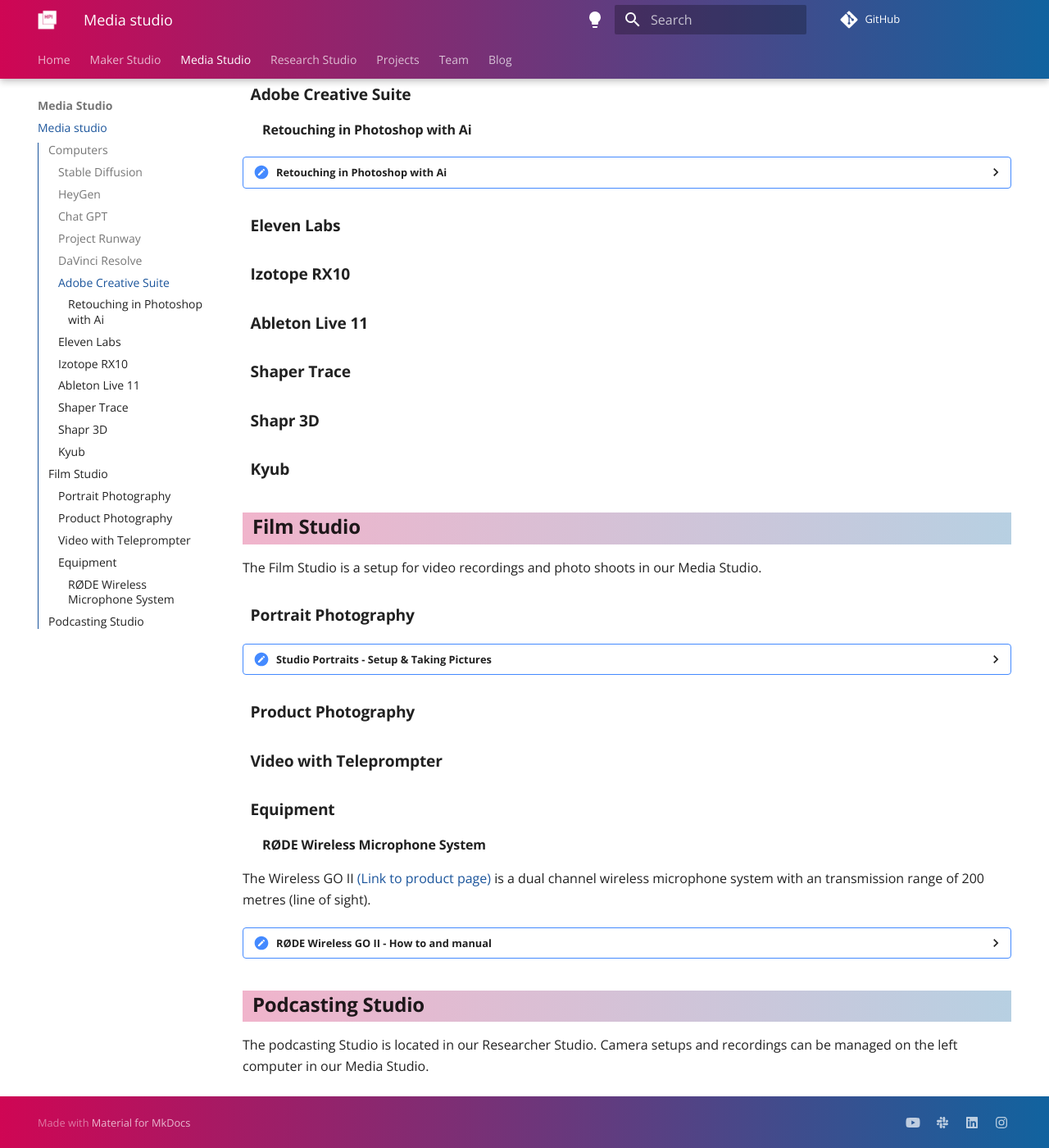
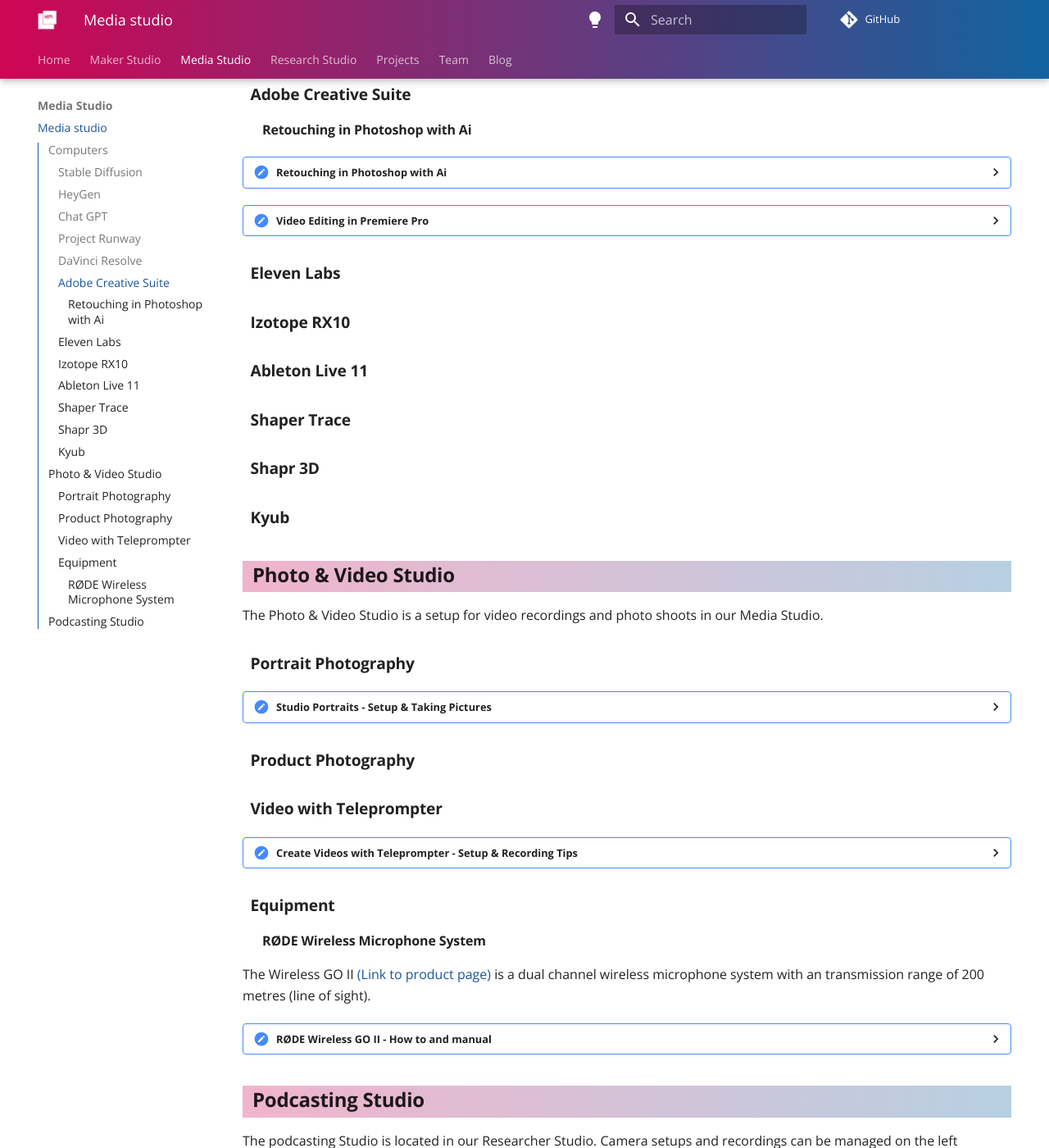
Before and after one commit to makeruniverse/docs, an MkDocs documentation site: the page built from docs/studios/media-studio.md, in a window 1280 px wide and 1400 px high, scrolled down 889 px. Shown: the whole window at 82% size. Built offline with MkDocs 1.6.1 and Material for MkDocs 9.7.7, drawn with Linux system fonts in a browser that asks for light colours; comment, search, counter and statistics services are not loaded.

Commit message:
Added Tutorials

```diff
--- a/docs/studios/media-studio.md
+++ b/docs/studios/media-studio.md
@@ -48,6 +48,10 @@
 
     <iframe width="560" height="315" src="https://www.youtube.com/embed/oi4oepQPvww?si=Gc6W-1VZO87nlMul" title="YouTube video player" frameborder="0" allow="accelerometer; autoplay; clipboard-write; encrypted-media; gyroscope; picture-in-picture; web-share" referrerpolicy="strict-origin-when-cross-origin" allowfullscreen></iframe>
 
+??? "Video Editing in Premiere Pro"
+
+    <iframe width="560" height="315" src="https://www.youtube.com/embed/tQTNtBiKfT4?si=4R4dJgwRPlwvVGHy" title="YouTube video player" frameborder="0" allow="accelerometer; autoplay; clipboard-write; encrypted-media; gyroscope; picture-in-picture; web-share" referrerpolicy="strict-origin-when-cross-origin" allowfullscreen></iframe>
+
 ### Eleven Labs
 
 ### Izotope RX10
@@ -60,9 +64,9 @@
 
 ### Kyub
 
-## Film Studio
+## Photo & Video Studio
 
-The Film Studio is a setup for video recordings and photo shoots in our Media Studio.
+The Photo & Video Studio is a setup for video recordings and photo shoots in our Media Studio.
 
 ### Portrait Photography
 
@@ -75,6 +79,10 @@
 ### Product Photography
 
 ### Video with Teleprompter
+
+??? "Create Videos with Teleprompter - Setup & Recording Tips"
+
+    <iframe width="560" height="315" src="https://www.youtube.com/embed/SUCGFXvN598?si=tZVTTIQJQutmqaBT" title="YouTube video player" frameborder="0" allow="accelerometer; autoplay; clipboard-write; encrypted-media; gyroscope; picture-in-picture; web-share" referrerpolicy="strict-origin-when-cross-origin" allowfullscreen></iframe>
 
 ### Equipment
 
```
